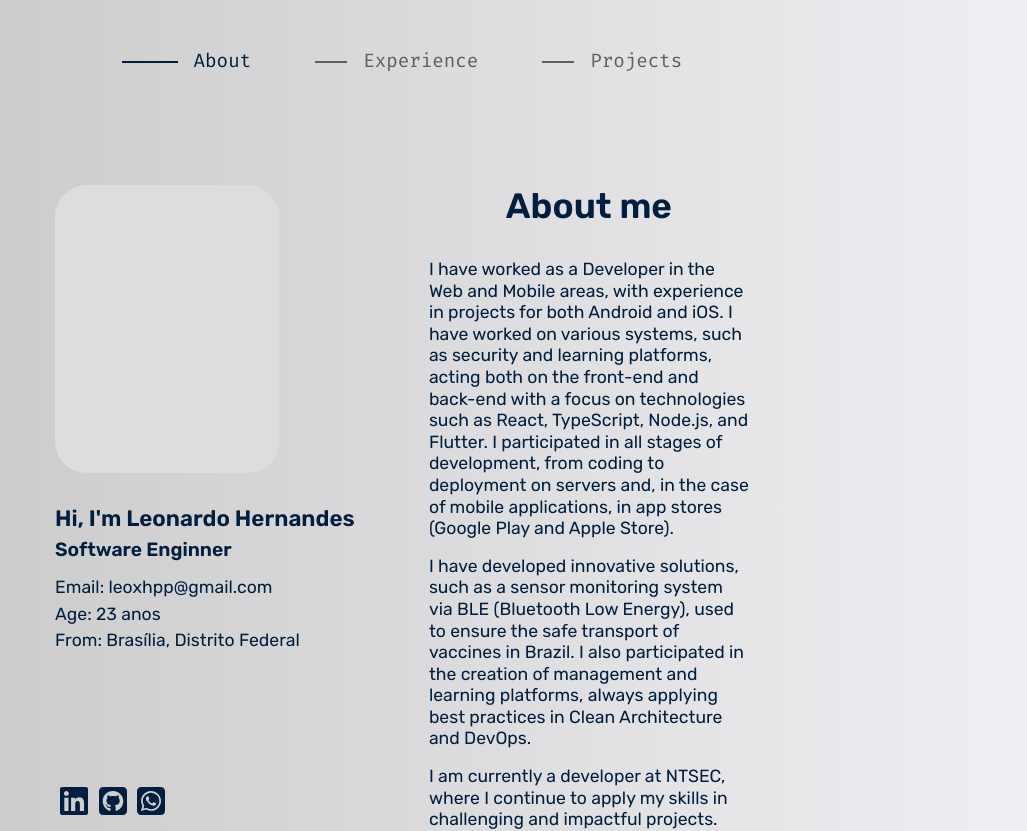
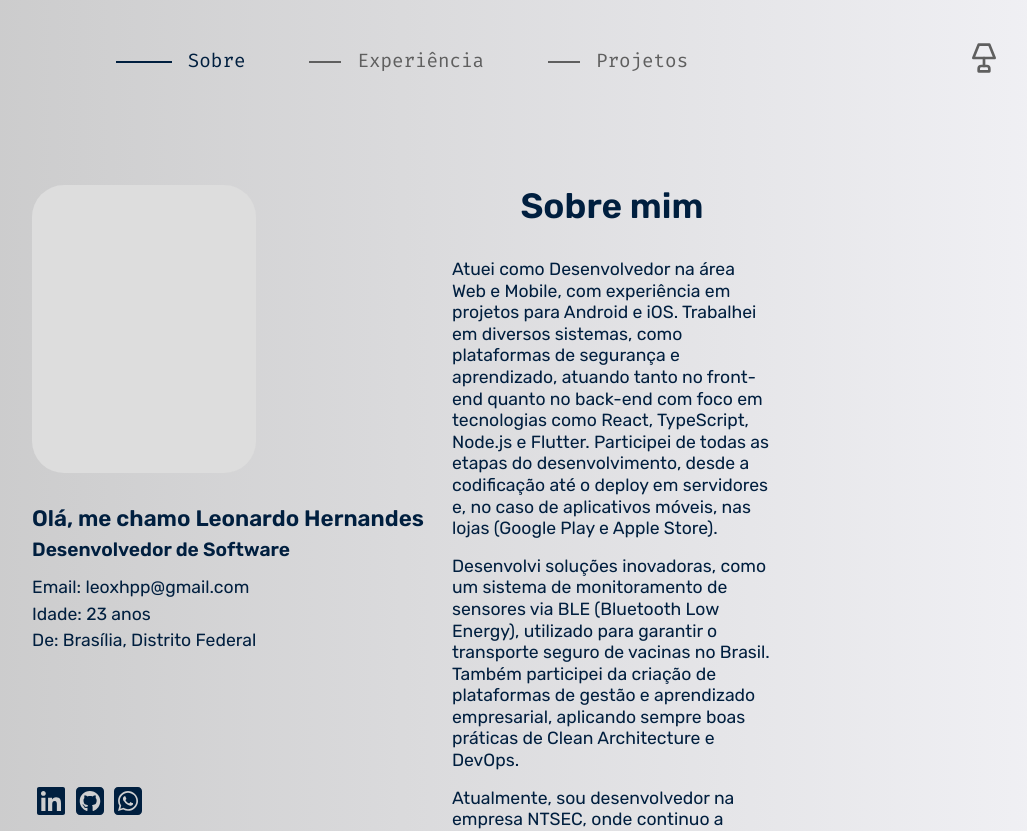
Before and after one commit to Leonardo-Hernandes6/portifolio, a React (Vite) app: page / in a window 1280 px wide. Shown: the top 831 px of the page, without its empty margins (238-1265 px from the left). Built offline with nearby package versions, Linux system fonts and the light colour scheme.

Commit message:
feat: add change theme button

```diff
--- a/src/i18n.ts
+++ b/src/i18n.ts
@@ -12,7 +12,7 @@ i18n.use(initReactI18next).init({
       translation: ptBrTranslation,
     },
   },
-  lng: "en",
+  lng: "ptBr",
   fallbackLng: "en",
   interpolation: {
     escapeValue: false,
--- a/src/presentation/components/ProfileCard/style.ts
+++ b/src/presentation/components/ProfileCard/style.ts
@@ -1,8 +1,13 @@
 import styled from "styled-components";
+import breakpoint from "../../global/breakpoints";
 
 export const ProfileCardContainer = styled.div`
   height: 18rem;
   width: 14rem;
   background-color: #ddd;
   border-radius: 2rem;
+
+  @media (${breakpoint.sm1}) {
+    margin-top: 2rem;
+  }
 `;
--- a/src/presentation/global/global_style.ts
+++ b/src/presentation/global/global_style.ts
@@ -9,6 +9,7 @@ export default createGlobalStyle`
 
   :root {
     --white: #BEBEBEFF;
+    --yellow: #CFAC0EFF;
     --darkBlue: #001f3f;
     --disabled: #5F5F5FFF;
 
--- /dev/null
+++ b/src/presentation/pages/Home/components/changeThemeButton/changeThemeButton.tsx
@@ -0,0 +1,15 @@
+import { ChangeThemeButtonBox } from "./style";
+import { LuLamp } from "react-icons/lu";
+
+interface IChangeThemeButton {
+  theme: string;
+  setTheme: () => void;
+}
+
+export const ChangeThemeButton = ({ theme, setTheme }: IChangeThemeButton) => {
+  return (
+    <ChangeThemeButtonBox theme={theme} onClick={setTheme}>
+      <LuLamp size={"2rem"} />
+    </ChangeThemeButtonBox>
+  );
+};
--- /dev/null
+++ b/src/presentation/pages/Home/components/changeThemeButton/style.ts
@@ -0,0 +1,32 @@
+import styled from "styled-components";
+import breakpoint from "../../../../global/breakpoints";
+
+interface IChangeThemeButton {
+  theme: string;
+}
+
+export const ChangeThemeButtonBox = styled.button<IChangeThemeButton>`
+  position: fixed;
+  top: 2rem;
+  right: 2rem;
+  z-index: 1000;
+  color: ${(props) =>
+    props.theme === "dark" ? "var(--white)" : "var(--disabled)"};
+  border: none;
+  padding: 10px;
+  cursor: pointer;
+  background-color: transparent;
+
+  transition: color 0.5s ease;
+
+  &:hover {
+    color: ${(props) =>
+      props.theme === "dark" ? "var(--yellow)" : "var(--darkBlue)"};
+  }
+
+  @media (${breakpoint.sm1}) {
+    top: 20px;
+    left: 50%;
+    transform: translateX(-50%);
+  }
+`;
--- a/src/presentation/pages/Home/home_page.tsx
+++ b/src/presentation/pages/Home/home_page.tsx
@@ -1,4 +1,5 @@
 import { Header } from "../../components/Header/header";
+import { ChangeThemeButton } from "./components/changeThemeButton/changeThemeButton";
 import { Profile } from "./components/Profile/profile";
 import { ScrollView } from "./components/ScrollView/scroll_view";
 import { useHomeViewModel } from "./home_view_model";
@@ -11,6 +12,7 @@ export const HomePage = () => {
     isProjectSelected,
     setSelected,
     theme,
+    setNewTheme,
   } = useHomeViewModel();
 
   return (
@@ -22,6 +24,7 @@ export const HomePage = () => {
         setSelected={setSelected}
         theme={theme}
       />
+      <ChangeThemeButton theme={theme} setTheme={setNewTheme} />
       <HomeContentContainer>
         <Profile theme={theme} />
         <ScrollView theme={theme} />
--- a/src/presentation/pages/Home/home_view_model.tsx
+++ b/src/presentation/pages/Home/home_view_model.tsx
@@ -6,7 +6,8 @@ export const useHomeViewModel = () => {
     useState<boolean>(false);
   const [isProjectSelected, setIsProjectSelected] = useState<boolean>(false);
   // const theme = useDeviceTheme();
-  const theme = "light";
+
+  const [theme, setTheme] = useState<string>("light");
 
   const setSelected = (option: number) => {
     switch (option) {
@@ -30,11 +31,20 @@ export const useHomeViewModel = () => {
     }
   };
 
+  const setNewTheme = () => {
+    if (theme === "dark") {
+      setTheme("light");
+    } else {
+      setTheme("dark");
+    }
+  };
+
   return {
     isAboutSelected,
     isExperienceSelected,
     isProjectSelected,
     setSelected,
     theme,
+    setNewTheme,
   };
 };
```
